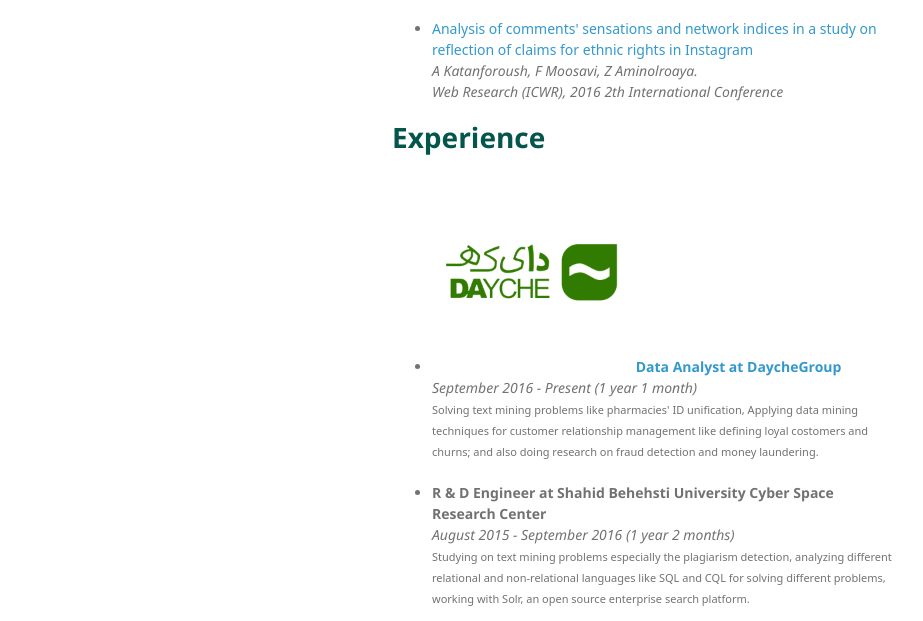
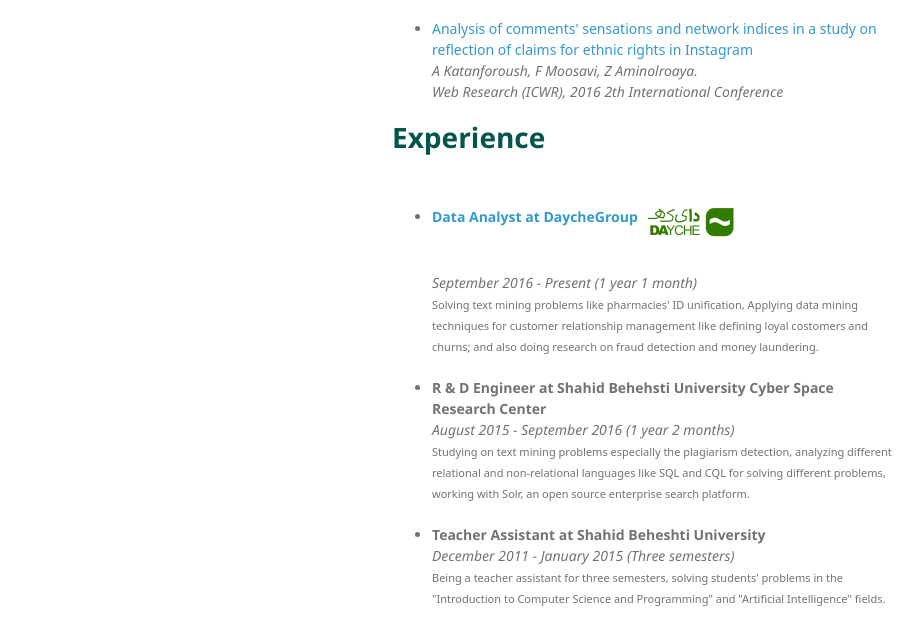
Before and after one commit to Aminolroaya/aminolroaya.github.io, a plain HTML site: page index.html in a window 1280 px wide. Shown: the part 583-1204 px from the top of the page, without its empty margins (178-1101 px from the left). Drawn offline with Linux system fonts and the light colour scheme; a script that the page names is missing; a web font is replaced by a local one.

Commit message:
Update index.html

```diff
--- a/index.html
+++ b/index.html
@@ -144,12 +144,12 @@
                 </h1>
                 <ul>
                     <li>
-                       <div>
-                       <img src="image/d.png">
-                       <b> <a href="http://www.dayche.com" target="_top" > Data Analyst at DaycheGroup</a></b></br>
+
+                       <b> <a href="http://www.dayche.com" target="_top" > Data Analyst at DaycheGroup</a></b>
+                           <img src="image/d.png" align="middle" float="right" height="100">
+                           </br>
                        <i> September 2016 - Present (1 year 1 month)</i></br>
                        <small> Solving text mining problems like pharmacies' ID unification, Applying data mining techniques for customer relationship management like defining loyal costomers and churns; and also doing research on fraud detection and money laundering.</small>
-</div>
 </li>
                     </br>
                     <li>
```
